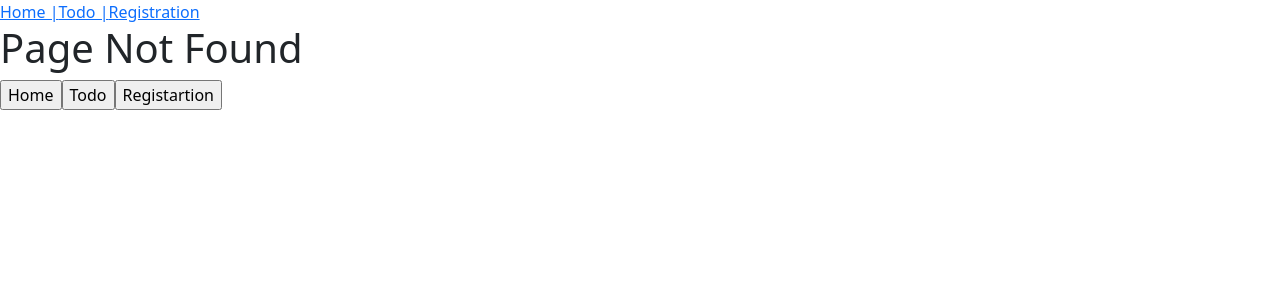
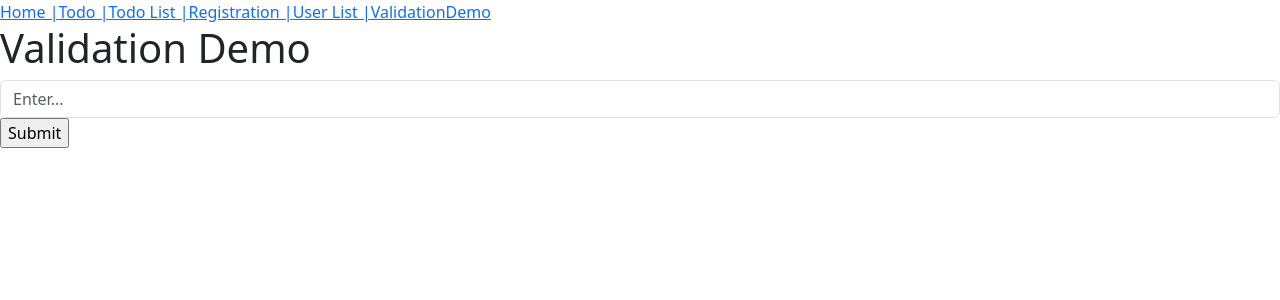
Before and after one commit to RohitPawar9850/Day15-WPT, a React (Create React App) app: page /validation in a window 1280 px wide. Before the commit this address had no page. Shown: the top 300 px of the page. Built offline with nearby package versions, Linux system fonts and the light colour scheme.

Commit message:
validation frontend

```diff
--- a/src/App.js
+++ b/src/App.js
@@ -2,7 +2,9 @@
 import MyTodo from "./pages/MyTodo";
 import MyRegistration from "./pages/MyRegistration";
 import MyNavigationLinks from "./pages/MyNavigationLinks";
-import MyNavigationLinksUsingButton from "./pages/MyNavigationLinksUsingButton";
+import MyTodoList from "./pages/MyTodoList";
+import MyUserList from "./pages/MyUserList";
+import ValidationDemo from "./pages/ValidationDemo";
 
 function App() {
   return (
@@ -15,11 +17,12 @@
           <Route path="/" element={<h1>Hello</h1>} />
           <Route path="/home" element={<h1>Home</h1>} />
           <Route path="/todo" element={<MyTodo />} />
+          <Route path="/todo-list" element={<MyTodoList />} />
           <Route path="/registration" element={<MyRegistration />} />
+          <Route path="/user-list" element={<MyUserList />} />
+          <Route path="/validation" element={<ValidationDemo />} />
           <Route path="*" element={<h1>Page Not Found</h1>} />
         </Routes>
-
-        <MyNavigationLinksUsingButton />
       </BrowserRouter>
     </>
   );
--- a/src/pages/MyNavigationLinks.js
+++ b/src/pages/MyNavigationLinks.js
@@ -5,7 +5,10 @@
     <>
       <Link to={"/home"}>Home |</Link>
       <Link to={"/todo"}>Todo |</Link>
-      <Link to={"/registration"}>Registration</Link>
+      <Link to={"/todo-list"}>Todo List |</Link>
+      <Link to={"/registration"}>Registration |</Link>
+      <Link to={"/user-list"}>User List |</Link>
+      <Link to={"/validation-demo"}>ValidationDemo</Link>
     </>
   );
 }
--- /dev/null
+++ b/src/pages/MyTodoList.js
@@ -0,0 +1,35 @@
+import { useState } from "react";
+
+function MyTodoList() {
+  let [todoList, setTodoList] = useState([]);
+
+  let getAllTodoAction = async () => {
+    let url = `http://localhost:4000/find-all-todo`;
+    let res = await fetch(url);
+    let list = await res.json();
+    // list updated.
+    let newlist = [...list];
+    setTodoList(newlist);
+  };
+
+  return (
+    <>
+      <h1>Display All Todo</h1>
+      <input
+        type="button"
+        value="Get All Data from Server"
+        onClick={getAllTodoAction}
+      />
+
+      {todoList.map((item) => (
+        <>
+          <div className="alert alert-secondary mb-1">
+            {item.task} <p>{item.description}</p>
+          </div>
+        </>
+      ))}
+    </>
+  );
+}
+
+export default MyTodoList;
--- /dev/null
+++ b/src/pages/MyUserList.js
@@ -0,0 +1,33 @@
+import { useEffect, useState } from "react";
+
+function MyUserList() {
+  const [userList, setUserList] = useState([]);
+
+  useEffect(() => {
+    getAllUserAction();
+  }, []);
+
+  const getAllUserAction = async () => {
+    let url = `http://localhost:4000/find-all-user`;
+    let res = await fetch(url);
+    let list = await res.json();
+
+    setUserList([...list]);
+  };
+
+  return (
+    <>
+      <h1>User List</h1>
+
+      {userList.map((item) => (
+        <>
+          <div>
+            {item.username} {item.password} {item.email} {item.mobile}
+          </div>
+        </>
+      ))}
+    </>
+  );
+}
+
+export default MyUserList;
--- /dev/null
+++ b/src/pages/ValidationDemo.js
@@ -0,0 +1,35 @@
+import { useRef, useState } from "react";
+
+function ValidationDemo() {
+  let formRef = useRef();
+
+  let submitAction = () => {
+    console.log(formRef.current);
+
+    formRef.current.classList.add("was-validated");
+
+    let formStatus = formRef.current.checkValidity();
+    if (!formStatus) {
+      return;
+    }
+  };
+
+  return (
+    <>
+      <h1>Validation Demo</h1>
+      <form ref={formRef} className="needs-validation " novalidate>
+        <input
+          type="text"
+          className="form-control"
+          placeholder="Enter..."
+          minLength="5"
+          required
+        />
+
+        <input type="button" value="Submit" onClick={submitAction} />
+      </form>
+    </>
+  );
+}
+
+export default ValidationDemo;
```
